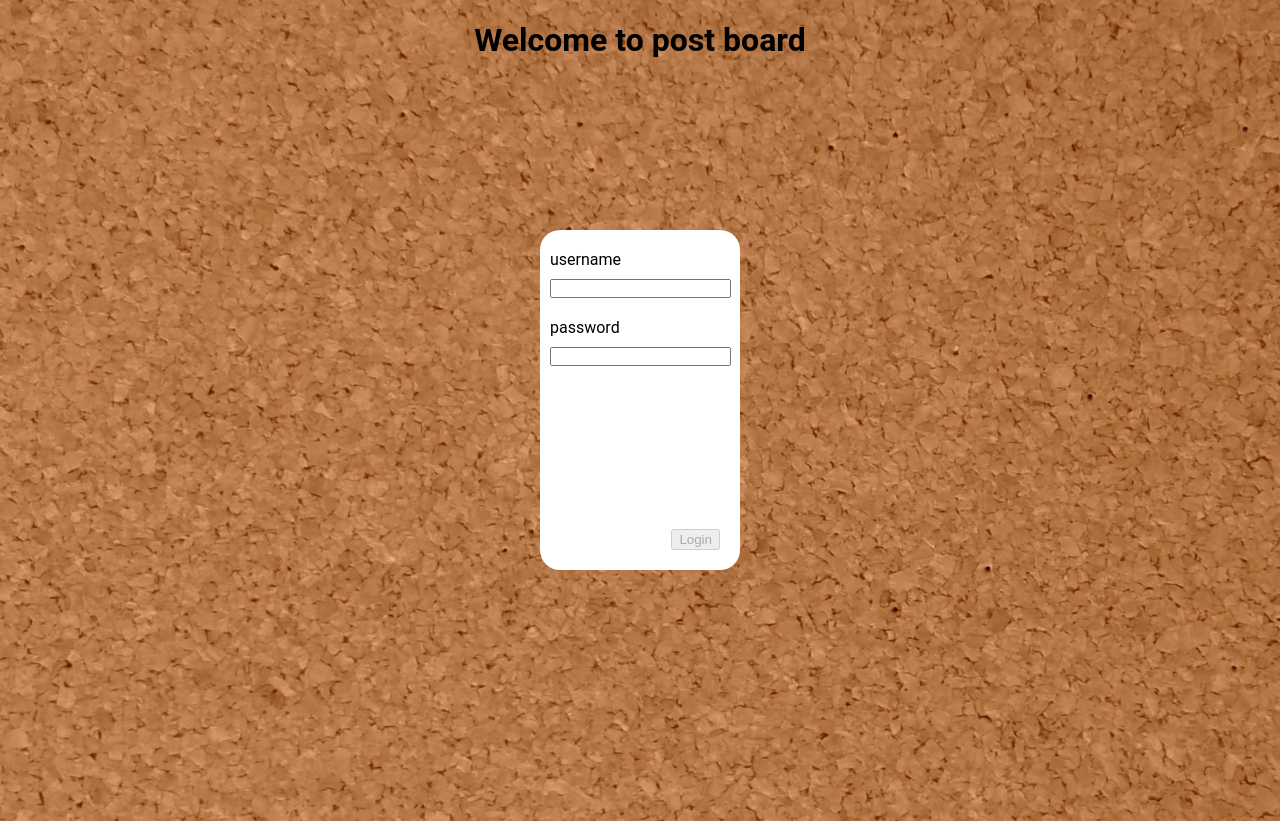
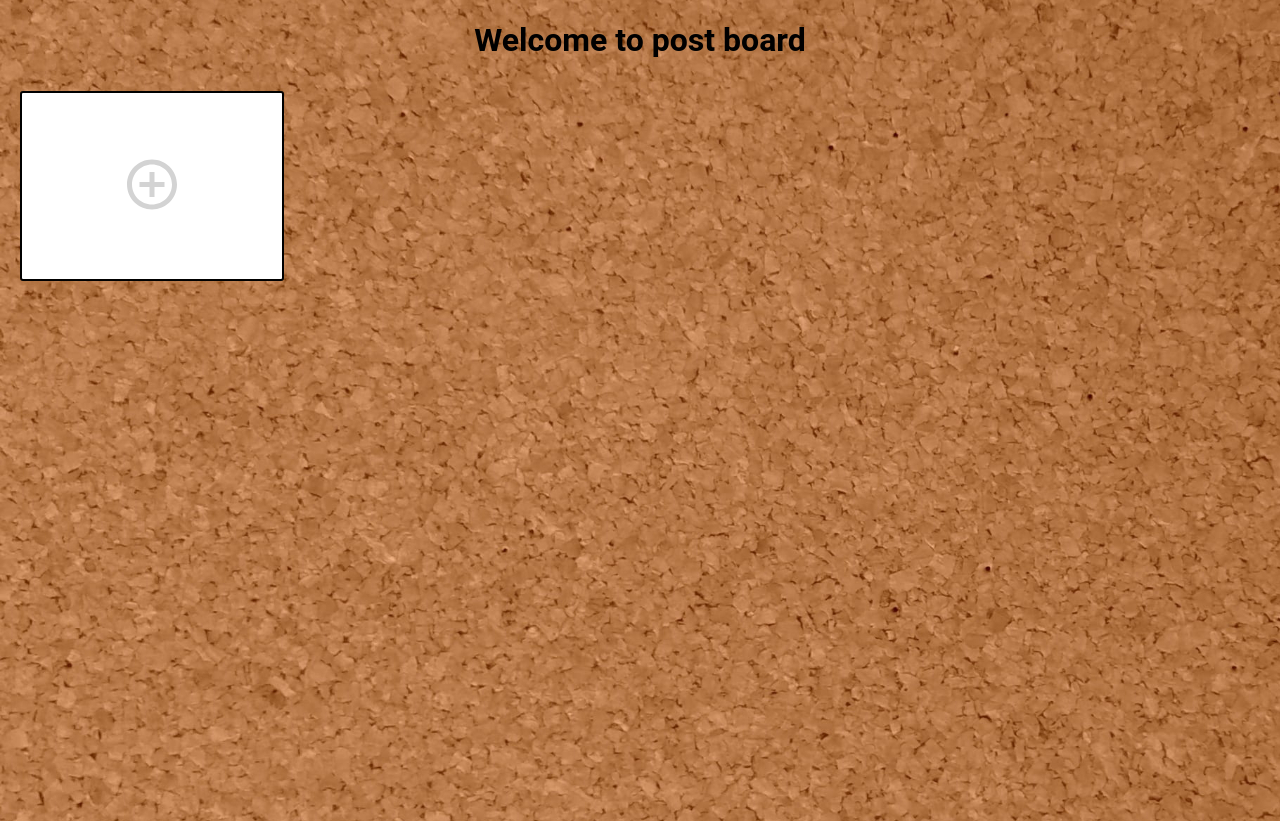
Before and after one commit to shimital/notes-board, an Angular app: page / in a window 1280 px wide. Built offline with nearby package versions, Linux system fonts and the light colour scheme.

Commit message:
remove login

```diff
--- a/src/app/app-routing.module.ts
+++ /dev/null
@@ -1,23 +0,0 @@
-import { NgModule } from '@angular/core';
-import { Routes, RouterModule } from '@angular/router';
-import { BoardGuard } from './board.guard';
-import { LoginComponent } from './login/login.component';
-import { NotesDisplayComponent } from './notes-display/notes-display.component';
-
-const routes: Routes = [
-    {
-        path: '',
-        component: LoginComponent
-    },
-    {
-        path: 'board',
-        component: NotesDisplayComponent,
-        canActivate: [ BoardGuard ]
-    }
-];
-
-@NgModule({
-    imports: [ RouterModule.forRoot(routes) ],
-    exports: [ RouterModule ]
-})
-export class AppRoutingModule { }
--- a/src/app/app.component.html
+++ b/src/app/app.component.html
@@ -1,5 +1,4 @@
 <h1>
     Welcome to post board
 </h1>
-<router-outlet>
-</router-outlet>
+<app-notes-display></app-notes-display>
--- a/src/app/app.module.ts
+++ b/src/app/app.module.ts
@@ -1,6 +1,5 @@
 import { BrowserModule } from '@angular/platform-browser';
 import { NgModule } from '@angular/core';
-import { AppRoutingModule } from './app-routing.module';
 import { AppComponent } from './app.component';
 import { NotesDisplayComponent } from './notes-display/notes-display.component';
 import { NoteComponent } from './note/note.component';
@@ -9,7 +8,6 @@ import { NewNoteFormComponent } from './new-note-form/new-note-form.component';
 import { FormsModule } from '@angular/forms';
 import { UpdateNoteFormComponent } from './update-note-form/update-note-form.component';
 import { DeleteNoteConfirmComponent } from './delete-note-confirm/delete-note-confirm.component';
-import { LoginComponent } from './login/login.component';
 import { DialogModule } from './dialog/dialog.module';
 import { EllipsisDirective } from './ellipsis.directive';
 
@@ -21,12 +19,10 @@ import { EllipsisDirective } from './ellipsis.directive';
         NewNoteFormComponent,
         UpdateNoteFormComponent,
         DeleteNoteConfirmComponent,
-        LoginComponent,
         EllipsisDirective
     ],
     imports: [
         BrowserModule,
-        AppRoutingModule,
         BrowserAnimationsModule,
         FormsModule,
         DialogModule
--- a/src/app/board.guard.ts
+++ /dev/null
@@ -1,30 +0,0 @@
-import { Injectable } from '@angular/core';
-import { CanActivate, ActivatedRouteSnapshot, RouterStateSnapshot, UrlTree, Router } from '@angular/router';
-import { Observable } from 'rxjs';
-import { AuthService } from './auth.service';
-
-@Injectable({
-    providedIn: 'root'
-})
-export class BoardGuard implements CanActivate {
-
-    constructor (
-        private readonly auth: AuthService,
-        private readonly router: Router
-    ) {
-    }
-
-    canActivate (
-        next: ActivatedRouteSnapshot,
-        state: RouterStateSnapshot): Observable<boolean | UrlTree> | Promise<boolean | UrlTree> | boolean | UrlTree {
-
-        if (this.auth.isUserLogedIn()) {
-            return true;
-        }
-
-        this.router.navigate([ '' ]);
-
-        return false;
-    }
-
-}
--- a/src/app/login/login.component.html
+++ /dev/null
@@ -1,46 +0,0 @@
-
-<form (ngSubmit)="login()" #loginForm="ngForm">
-    <div class="app-login-form-container">
-        <div>
-            <div>
-                username
-            </div>
-            <div>
-                <input
-                    required
-                    class="app-login-form-input"
-                    type="text"
-                    name="username"
-                    [(ngModel)]="username"
-                >
-            </div>
-        </div>
-
-        <div class="app-login-form-pass-container">
-            <div>
-                password
-            </div>
-            <div>
-                <input
-                    required
-                    name="password"
-                    class="app-login-form-input"
-                    type="password"
-                    [(ngModel)]="password"
-                >
-            </div>
-        </div>
-
-        <div class="app-login-error-message" *ngIf="isError">
-            username or password are incorrect
-        </div>
-
-        <button
-            class="app-login-button"
-            type="submit"
-            [disabled]="!loginForm.valid"
-        >
-            Login
-        </button>
-    </div>
-</form>
--- a/src/app/login/login.component.scss
+++ /dev/null
@@ -1,42 +0,0 @@
-.app-login-form-container {
-    position: absolute;
-    display: flex;
-    flex-direction: column;
-    top: 50%;
-    left: 50%;
-    transform: translate(-50%, -50%);
-    width: 180px;
-    height: 300px;
-    background: white;
-    padding: 20px 10px 20px 10px;
-    border-radius: 20px;
-}
-
-.app-login-button {
-    align-self: flex-end;
-    margin-top: auto;
-    margin-right: 10px;
-    cursor: pointer;
-}
-
-.app-login-button:disabled {
-    cursor: not-allowed;
-}
-
-.app-login-form-input {
-    margin-top: 10px;
-    padding: 0;
-}
-
-.app-login-form-pass-container {
-    margin-top: 20px;
-}
-
-.app-login-error-message {
-    color: red;
-    font-size: 12px;
-}
-
-.app-login-error-message {
-    margin-top: 5px;
-}
--- a/src/app/login/login.component.ts
+++ /dev/null
@@ -1,30 +0,0 @@
-import { Component } from '@angular/core';
-import { AuthService } from '../auth.service';
-import { Router } from '@angular/router';
-
-@Component({
-    selector: 'app-login',
-    templateUrl: './login.component.html',
-    styleUrls: [ './login.component.scss' ]
-})
-export class LoginComponent {
-
-    constructor (
-        private readonly auth: AuthService,
-        private readonly router: Router
-    ) { }
-
-    username: string = '';
-    password: string = '';
-
-    isError: boolean = false;
-
-    login (): void {
-        if (this.auth.checkAndDoLogin(this.username, this.password)) {
-            this.router.navigate([ 'board' ]);
-        } else {
-            this.isError = true;
-        }
-    }
-
-}
```
